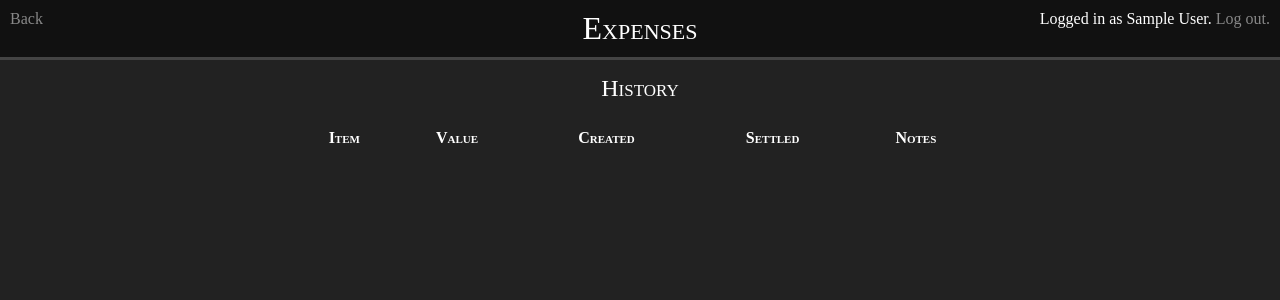
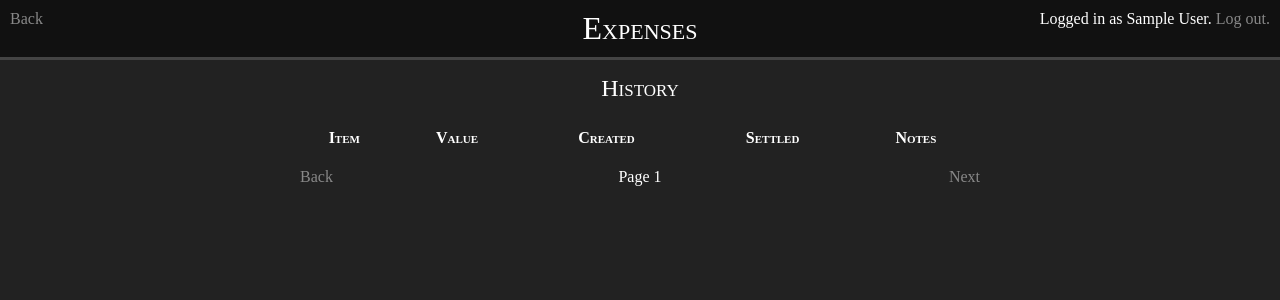
Before and after one commit to spurll/expense, a Flask app: page /history in a window 1280 px wide. Shown: the top 300 px of the page. Run offline with Flask 2, Linux system fonts and the light colour scheme; a user stored in the database is signed in; tables that the repository leaves empty hold one stand-in row (values such as "Sample post"); data that the repository does not hold is empty; parts of the project's set-up code (start-up, migrations or seed data) failed here and were passed over.

Commit message:
Add pagination to history page

```diff
--- a/expense/controller.py
+++ b/expense/controller.py
@@ -10,6 +10,7 @@ STRPTIME_FORMAT = app.config.get('DATE_FORMAT', '%Y-%m-%d')
 DATE_FORMAT = '{:' + STRPTIME_FORMAT + '}'
 CSV_COLUMNS = ['blank', 'name', 'value', 'created', 'settled', 'note']
 LOCAL_CURRENCY = app.config.get('LOCAL_CURRENCY', 'USD')
+PAGE_SIZE = app.config.get('PAGE_SIZE', 100)
 
 
 def current_table(user):
@@ -41,7 +42,7 @@ def future_table(user):
     ]
 
 
-def historical_table(user):
+def historical_table(user, page=1):
     return [
         [
             e.id,
@@ -52,7 +53,7 @@ def historical_table(user):
             DATE_FORMAT.format(e.settled),
             e.note
         ]
-        for e in user.history
+        for e in user.history.limit(PAGE_SIZE).offset(page * PAGE_SIZE)
     ]
 
 
--- a/expense/static/style.css
+++ b/expense/static/style.css
@@ -66,6 +66,29 @@ tfoot { font-weight: bold; font-variant: small-caps; }
 	width: calc(20% - 20px);
 	float: right;
 	text-align: right;
+	padding: 10px;
+}
+
+#footer {
+	width: 100%;
+}
+
+#previous-page {
+	width: calc(30% - 20px);
+	float: left;
+	text-align: left;
+	padding: 10px;
+}
+
+#next-page {
+	width: calc(30% - 20px);
+	float: right;
+	text-align: right;
+	padding: 10px;
+}
+
+#current-page {
+	text-align: center;
 	padding: 10px;
 }
 
--- a/expense/templates/history.html
+++ b/expense/templates/history.html
@@ -5,6 +5,8 @@ $IMG_CHECK = "{{url_for('static', filename='check.png')}}";
 $IMG_BACK = "{{url_for('static', filename='back.png')}}";
 $IMG_EDIT = "{{url_for('static', filename='edit.png')}}";
 $IMG_DELETE = "{{url_for('static', filename='x.png')}}";
+
+window.page = 1;
 
 function sendBack(id) {
 	{% if use_loading_gif %}
@@ -117,7 +119,7 @@ function removeHistory(id) {
 }
 
 function loadHistory() {
-	$.getJSON("{{url_for('load_table')}}", {table: 'history'}, function(result) {
+	$.getJSON("{{url_for('load_table')}}", {table: 'history', page: window.page}, function(result) {
 		if (result.error) {
 			alert(result.error);
 		}
@@ -149,11 +151,31 @@ function loadHistory() {
 	});
 }
 
+function previous() {
+	if (window.page > 1) {
+		window.page--;
+		loadHistory();
+		$('#current-page').text('Page ' + window.page);
+	}
+	return false;
+}
+
+function next() {
+	window.page++;
+	loadHistory();
+	$('#current-page').text('Page ' + window.page);
+	return false;
+}
+
 $(document).ready(function() {
 	{% if use_loading_gif %}
 	// Replace table content with loading GIF.
 	$('#loading').fadeIn('slow');
 	{% endif %}
+
+	$('#previous-page > a').on('click', previous);
+	$('#next-page > a').on('click', next);
+	$('#current-page').text('Page ' + window.page);
 
 	loadHistory();
 });
@@ -183,4 +205,10 @@ $(document).ready(function() {
 	<tbody></tbody>
 </table>
 
+<div id="footer">
+	<div id="previous-page"><a href="#">Back</a></div>
+	<div id="next-page"><a href="#">Next</a></div>
+	<div id="current-page"></div>
+</div>
+
 {% endblock %}
--- a/expense/views.py
+++ b/expense/views.py
@@ -1,5 +1,6 @@
 from flask import render_template, jsonify, redirect, session, url_for, request
 from flask_login import login_user, logout_user, current_user, login_required
+from functools import partial
 import ldap3
 
 from expense import app, db, lm
@@ -103,7 +104,7 @@ def load_table():
     elif table == 'future':
         fn = future_table
     elif table == 'history':
-        fn = historical_table
+        fn = partial(historical_table, page=int(request.args.get('page', '1')))
 
     if fn:
         try:
--- a/sample_config.py
+++ b/sample_config.py
@@ -24,3 +24,4 @@ LOCAL_SYMBOL = '$'
 FRACTIONS_PER_UNIT = 100    # Number of cents in a dollar (or local equivalent)
 LOADING_GIF = True
 DATE_FORMAT = '%Y-%m-%d'
+PAGE_SIZE = 100
```
Also changed, not shown: readme.md.
